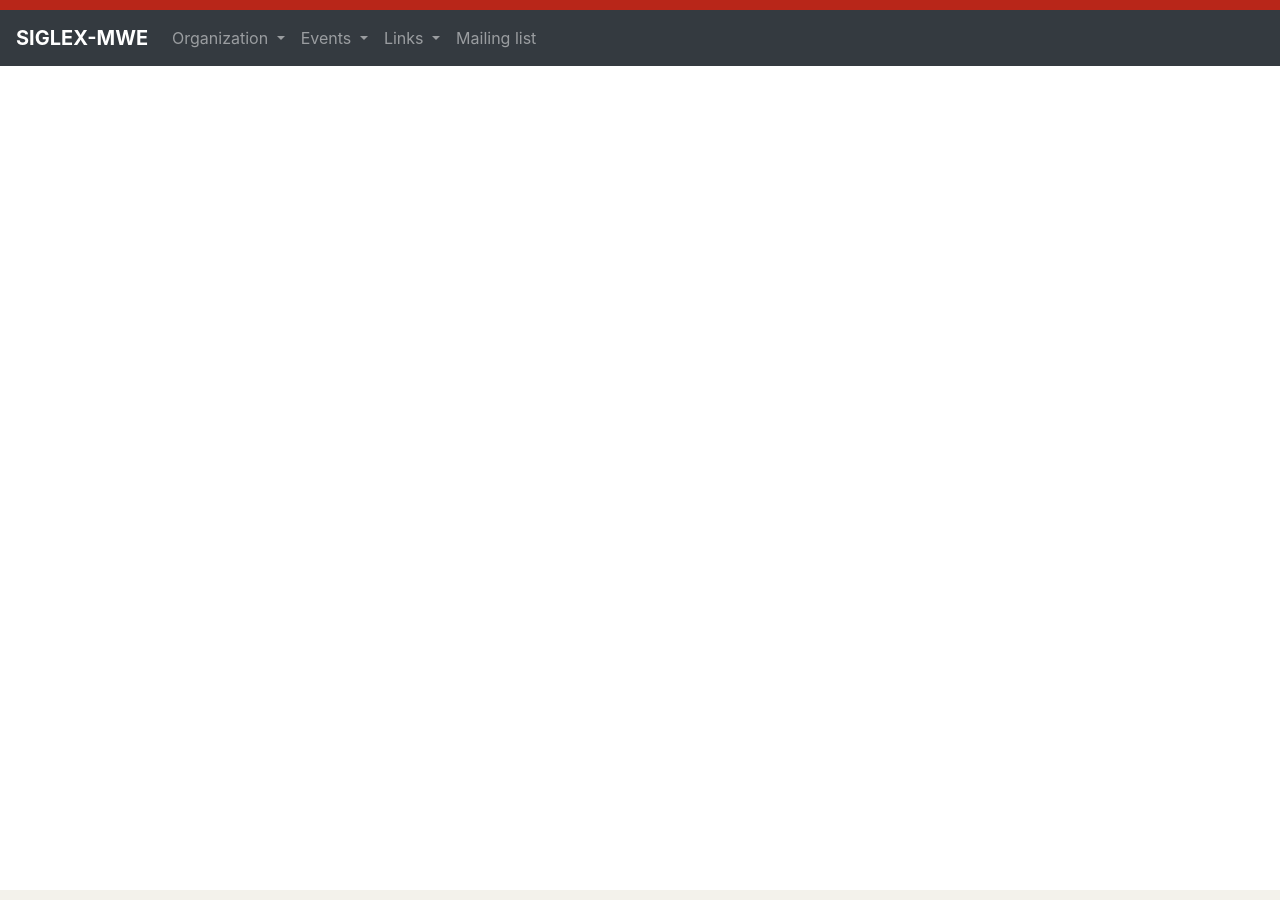
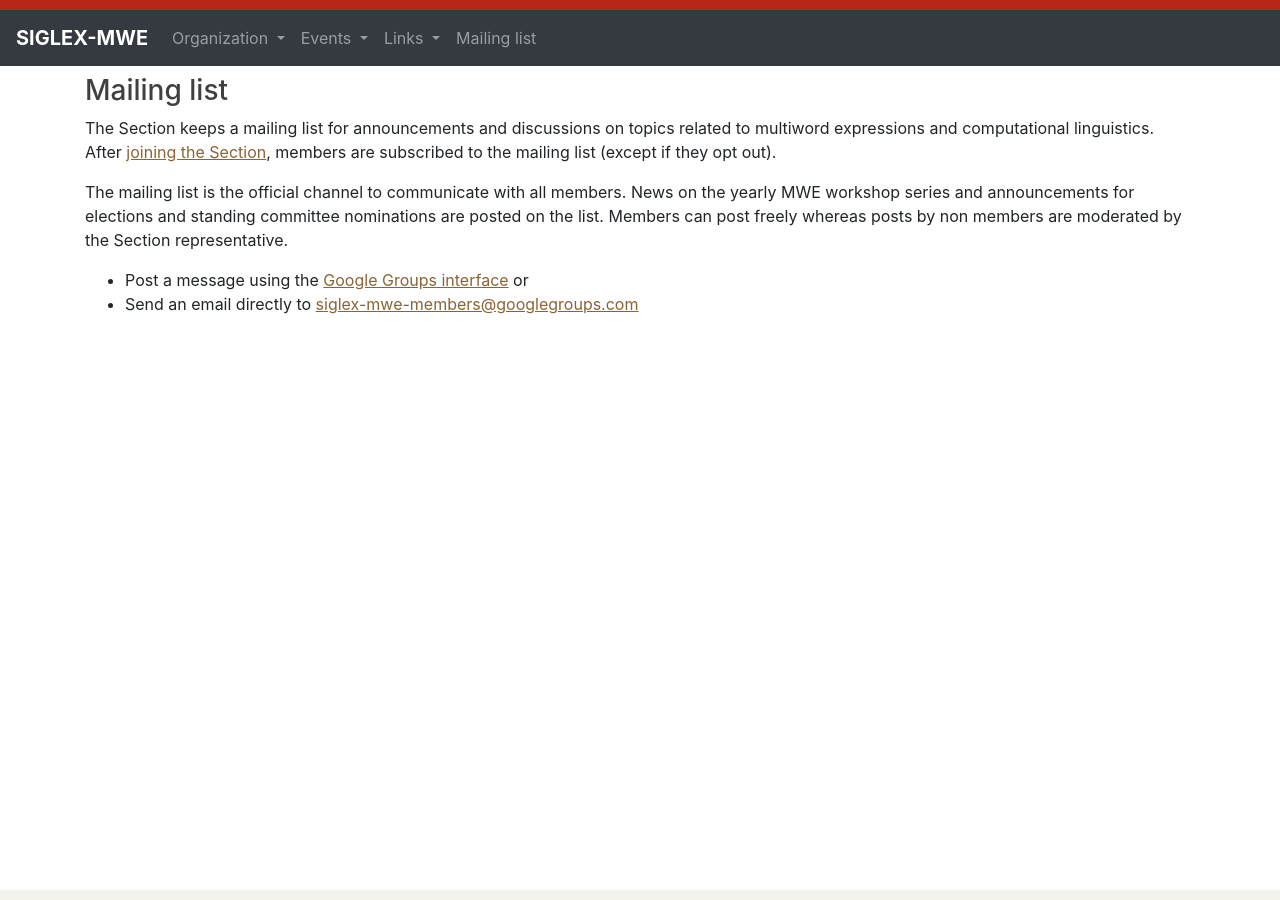
Before and after one commit to multiword/multiword.github.io, a Jekyll site: the page built from mailinglist.md, in a window 1280 px wide. Built offline with Jekyll 4.4.1, drawn with Linux system fonts in a browser that asks for light colours.

Commit message:
Add some content to the remaining pages on the website

```diff
--- a/_layouts/default.html
+++ b/_layouts/default.html
@@ -52,7 +52,9 @@
             <a class="dropdown-item" href="http://multiword.sourceforge.net/mwelex2020/">MWE-LEX 2020</a>
             <a class="dropdown-item" href="http://multiword.sourceforge.net/mwewn2019">MWE-WN 2019</a>
             <hr class="mt-1 mb-1"/>
-            <a class="dropdown-item" href=""{{ site.baseurl }}/events/pastevents">Past events</a>
+            <!--TODO: copy the list from the page below here-->
+             <!-- <a class="dropdown-item" href=""{{ site.baseurl }}/events/pastevents">Past events</a>-->
+            <a class="dropdown-item" href="http://multiword.sourceforge.net/PHITE.php?sitesig=CONF">Past events</a>
 
         </li>
         <li class="nav-item dropdown">
@@ -69,7 +71,7 @@
           </div>
         </li>
         <li class="nav-item">
-          <a class="nav-link" href="{{ site.baseurl }}/mailinglist.html">Mailing list</a>
+          <a class="nav-link" href="{{ site.baseurl }}/mailinglist">Mailing list</a>
         </li>
       </ul>
     </div>
--- a/mailinglist.md
+++ b/mailinglist.md
@@ -1,4 +1,13 @@
 ---
-title: Home
+title: Mailing list
 layout: default
 ---
+
+### Mailing list
+
+The Section keeps a mailing list for announcements and discussions on topics related to multiword expressions and computational linguistics. After [joining the Section](organization/members), members are subscribed to the mailing list (except if they opt out).
+
+The mailing list is the official channel to communicate with all members. News on the yearly MWE workshop series and announcements for elections and standing committee nominations are posted on the list. Members can post freely whereas posts by non members are moderated by the Section representative.
+
+  * Post a message using the [Google Groups interface](https://groups.google.com/g/siglex-mwe-members) or
+  * Send an email directly to [siglex-mwe-members@googlegroups.com](mailto:siglex-mwe-members@googlegroups.com)
```
Also changed, not shown: organization/members.md (+9 -1 lines), organization/standingcommittee.md (+2 -2 lines).
